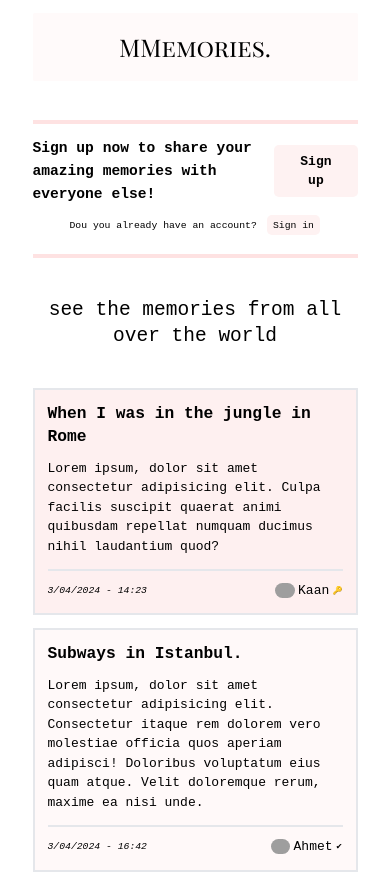
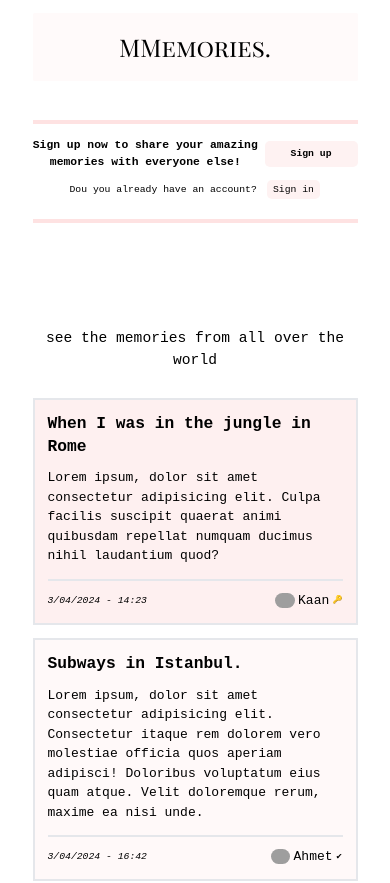
Before and after one commit to kaanmetep/mmemories-app, a React (Vite) app: page / in a window 390 px wide. Shown: the top 883 px of the page. Built offline with nearby package versions, Linux system fonts and the light colour scheme; grey boxes are pictures that could not be loaded.

Commit message:
design changes for mobile

```diff
--- a/src/components/Content.jsx
+++ b/src/components/Content.jsx
@@ -2,7 +2,7 @@ import Memories from "./Memories";
 function Content() {
   return (
     <div>
-      <h2 className="mb-12 text-2xl text-center">
+      <h2 className="lg:mb-12 mb-8 lg:text-2xl  text-lg text-center">
         see the memories from all over the world
       </h2>
       <Memories />
--- a/src/components/HeaderBottom.jsx
+++ b/src/components/HeaderBottom.jsx
@@ -3,16 +3,16 @@ import User from "./User";
 function HeaderBottom({ handleSignInClicked, handleSignupClicked }) {
   const userLoggedIn = false;
   return (
-    <div className="border-solid border-b-4 border-t-4 pb-6 border-red-100 my-12">
+    <div className="border-solid border-b-4 border-t-4 pb-6 border-red-100 mt-12 lg:mb-48 mb-32">
       {userLoggedIn === false ? (
         <div className="mt-4 flex flex-col gap-3">
-          <div className="flex gap-3 items-center justify-center">
-            <h2 className="font-semibold text-lg">
+          <div className="flex lg:gap-4 gap-2 items-center justify-center">
+            <h2 className="font-semibold lg:text-lg text-sm text-center">
               Sign up now to share your amazing memories with everyone else!
             </h2>
             <Button
               onClick={handleSignupClicked}
-              className="font-bold px-8 py-2"
+              className="font-bold  py-2 lg:text-base text-xs px-8 shrink-0 "
             >
               Sign up
             </Button>
```
